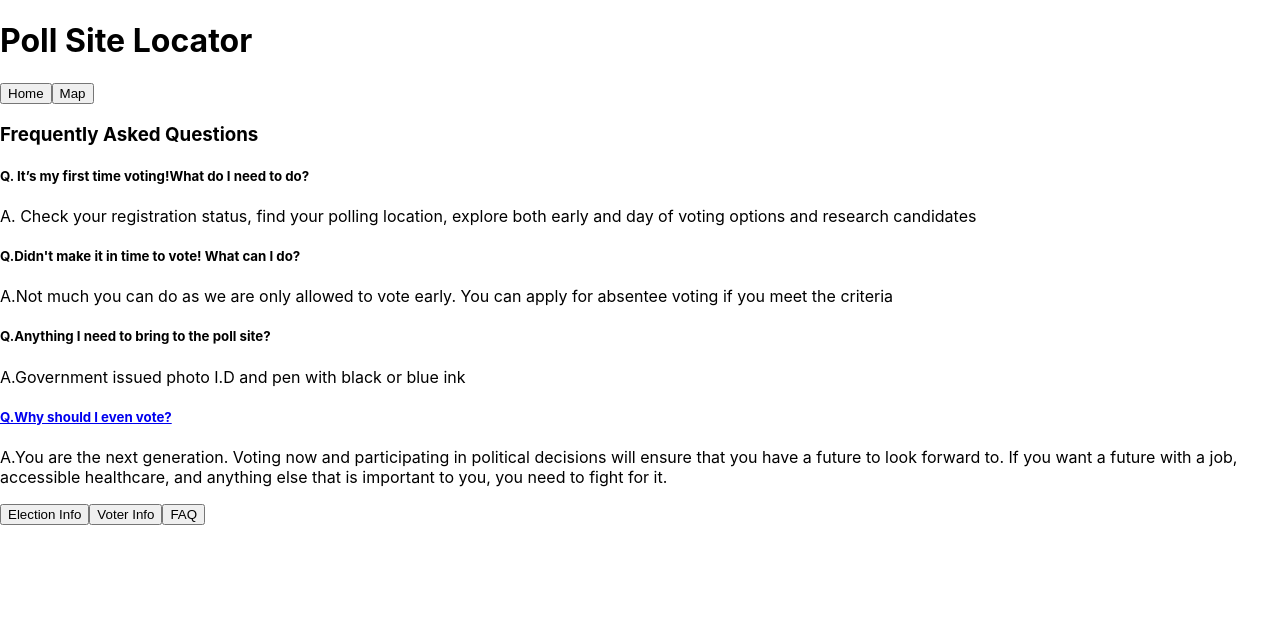
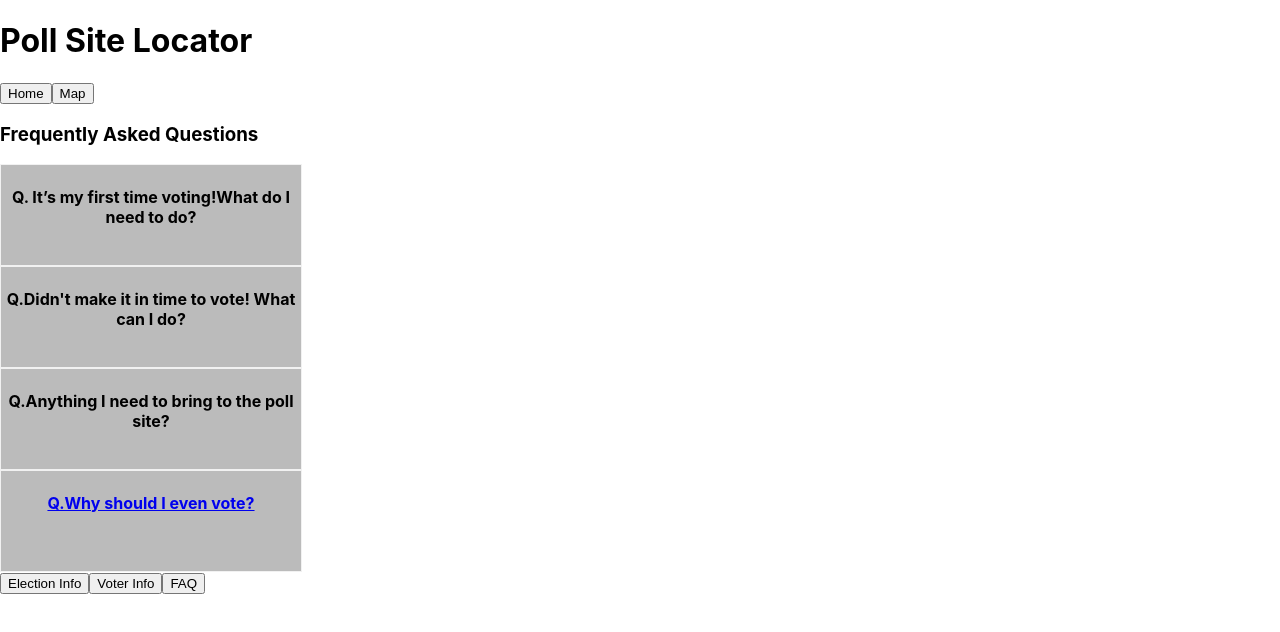
Before and after one commit to Kayrod23/hackathon_project, a React (Create React App) app: page /faq in a window 1280 px wide. Shown: the top 632 px of the page. Built offline with nearby package versions, Linux system fonts and the light colour scheme.

Commit message:
add FAQ css

```diff
--- a/src/Pages/FAQ.js
+++ b/src/Pages/FAQ.js
@@ -1,3 +1,5 @@
+import "../Style/FAQ.css"
+
 const FAQ = () => {
   return (
     <div className="FAQ">
@@ -5,27 +7,65 @@ const FAQ = () => {
       <h3>Frequently Asked Questions</h3>
 
       <article>
-        <h5>Q. It’s my first time voting!What do I need to do?</h5>
-        <p>A. Check your registration status, find your polling location, explore both early and day of voting options and research candidates</p>
+        <div class="flip-card">
+          <div class="flip-card-inner">
+            <div class="flip-card-front">
+              <h4>Q. It’s my first time voting!What do I need to do?</h4>
+            </div>
+            <div class="flip-card-back">
+              <h5>A. Check your registration status, find your polling location, explore both early and day of voting options and research candidates</h5>
+            </div>
+
+          </div>
+          </div>
+        <div class = "flip-card">
+          <div class="flip-card-inner">
+            <div class="flip-card-front">
+              <h4>
+                Q.Didn't make it in time to vote! What can I do?
+              </h4>
+            </div>
+            <div class="flip-card-back">
               <h5>
-          Q.Didn't make it in time to vote! What can I do?
+                A.Not much you can do as we are only allowed to vote early. You can apply for absentee voting if you meet the criteria
               </h5>
-        <p>
-          A.Not much you can do as we are only allowed to vote early. You can apply for absentee voting if you meet the criteria
-        </p>
+            </div>
+          </div>
+          </div>
+
+
+          <div class = "flip-card">
+            <div class = "flip-card-inner">
+              <div class = "flip-card-front">
+          <h4>
+            Q.Anything I need to bring to the poll site?
+          </h4>
+          </div>
+          <div class = "flip-card-back">
           <h5>
-          Q.Anything I need to bring to the poll site?
+            A.Government issued photo I.D and pen with black or blue ink
           </h5>
-        <p>
-          A.Government issued photo I.D and pen with black or blue ink
-        </p>
-        <h5><a href="https://www.elections.ny.gov/FAQ.html">
+          </div>
+          </div>
+          </div>
+
+          <div class = "flip-card">
+          <div class ="flip-card-inner">
+          <div class = "flip-card-front">
+
+          <h4><a href="https://www.elections.ny.gov/FAQ.html">
             Q.Why should I even vote?
           </a>
-        </h5>
-        <p>
+          </h4>
+          </div>
+         <div class = "flip-card-back">
+          <h6>
             A.You are the next generation. Voting now and participating in political decisions will ensure that you have a future to look forward to. If you want a future with a job, accessible healthcare, and anything else that is important to you, you need to fight for it.
-        </p>
+          </h6>
+          </div>
+          </div>
+          </div>
+
       </article>
     </div>
   );
--- a/src/Style/FAQ.css
+++ b/src/Style/FAQ.css
@@ -0,0 +1,34 @@
+.flip-card {
+    background-color: blue;
+    width: 300px;
+    height: 100px;
+    border: 1px solid #f1f1f1;
+    perspective: 1000px;
+}
+.flip-card-inner {
+    position: relative;
+    width: 100%;
+    height: 100%;
+    text-align: center;
+    transition: transform 0.8s;
+    transform-style: preserve-3d;
+  }
+  .flip-card:hover .flip-card-inner {
+    transform: rotateY(180deg);
+  }
+  .flip-card-back {
+    background-color: dodgerblue;
+    color: white;
+    transform: rotateY(180deg);
+  }
+  .flip-card-front {
+    background-color: #bbb;
+    color: black;
+  }
+  .flip-card-front, .flip-card-back {
+    position: absolute;
+    width: 100%;
+    height: 100%;
+    -webkit-backface-visibility: hidden; /* Safari */
+    backface-visibility: hidden;
+  }
```
Lines whose indentation alone changed are shown as unchanged.
